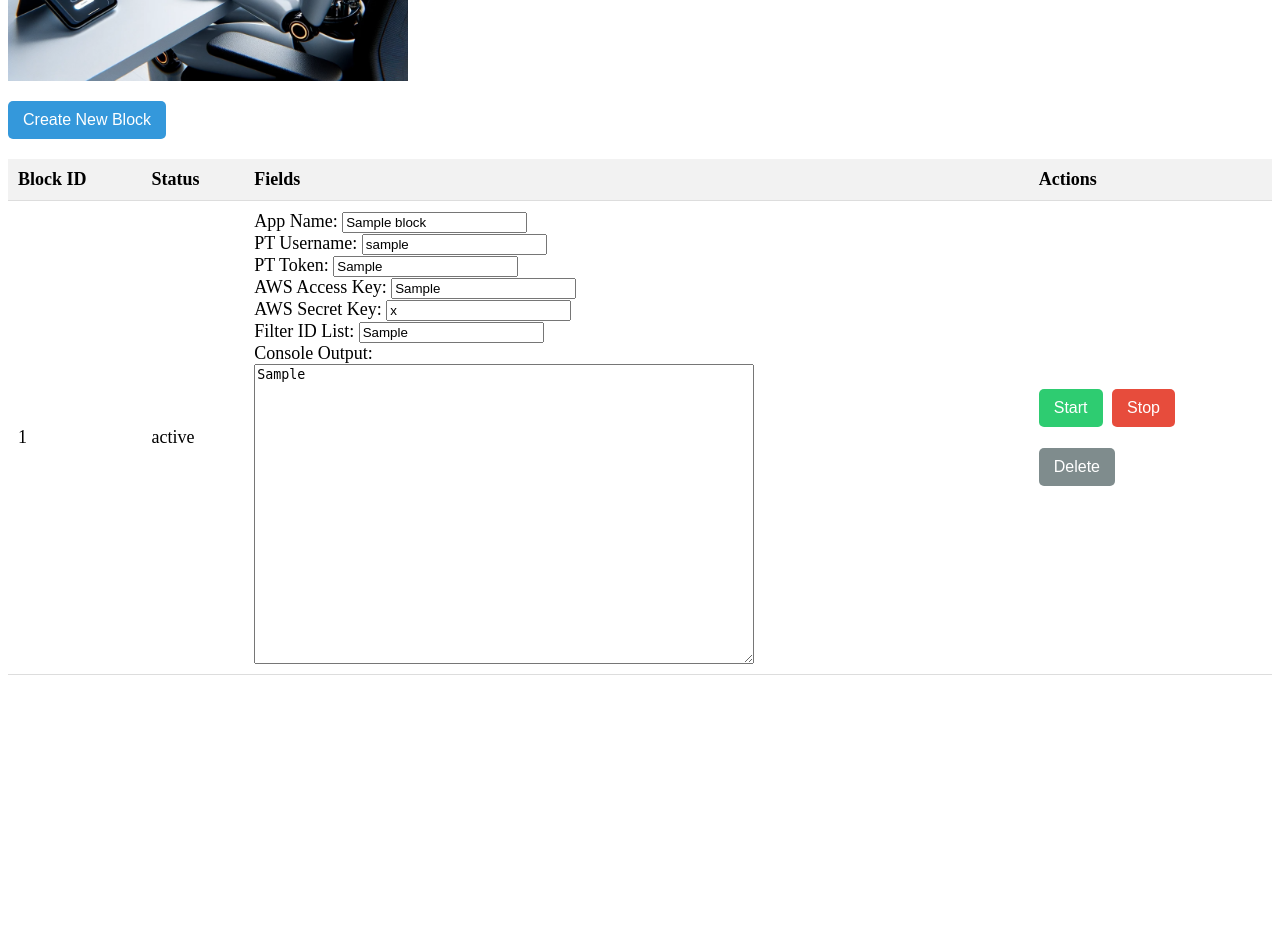
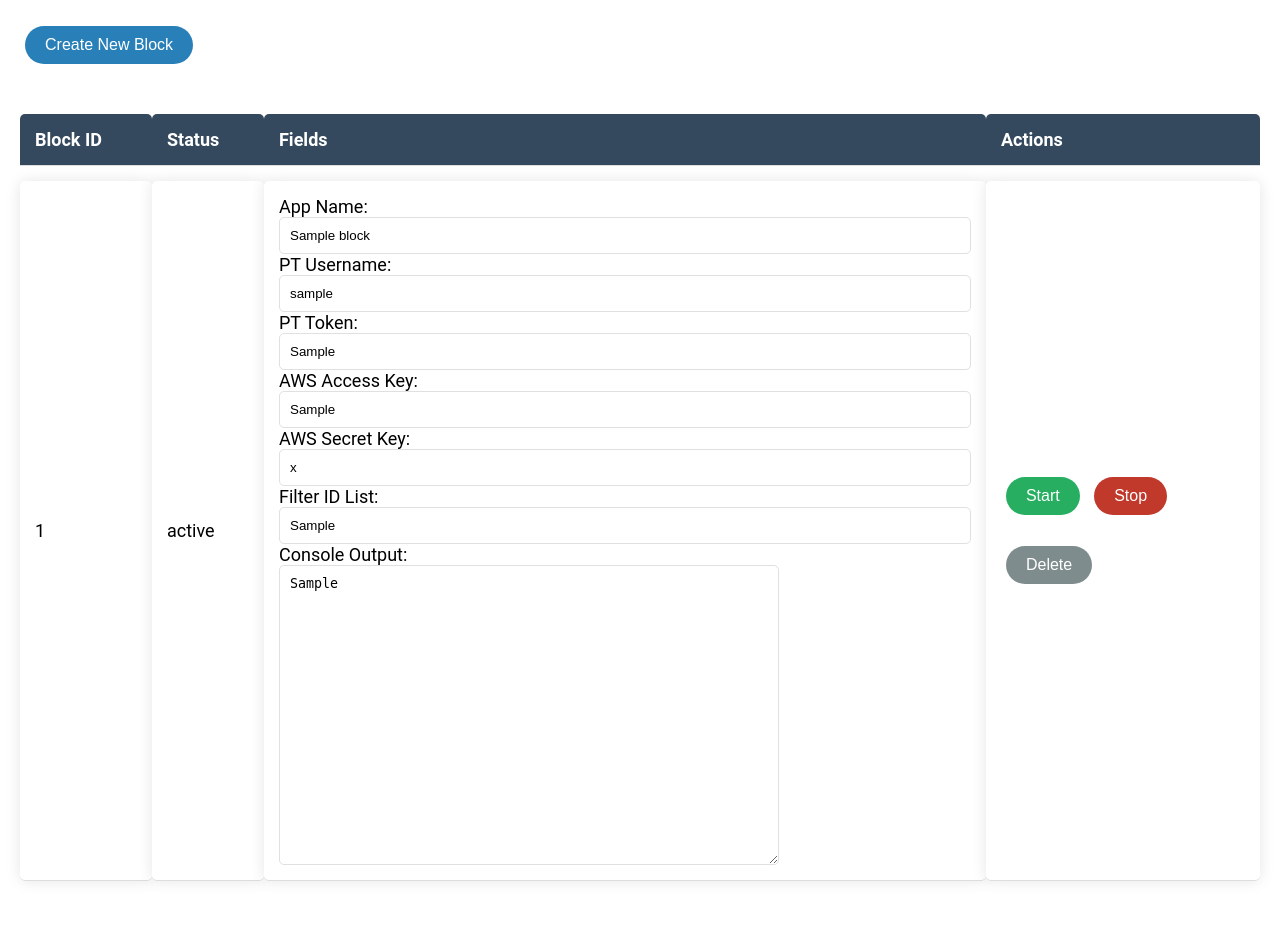
Before and after one commit to Sigalov/Automation-Hub, a Django app: page / in a window 1280 px wide. Shown: the part 339-1265 px from the top of the page. Before the commit the page ends 1014 px from the top, so only its background shows below. Run offline with Django 4.2, Linux system fonts and the light colour scheme; tables that the repository leaves empty hold one stand-in row (values such as "Sample post").

Commit message:
update style

```diff
--- a/connector/static/connector/table_styles.css
+++ b/connector/static/connector/table_styles.css
@@ -1,61 +1,83 @@
+
+/* General styles */
+body {
+    font-family: 'Roboto', sans-serif;
+    margin: 20px;
+}
+
 /* General table styling */
 table {
     width: 100%;
-    border-collapse: collapse;
-    margin: 20px 0;
+    border-collapse: separate;
+    border-spacing: 0 15px;
+    margin: 30px 0;
     font-size: 18px;
     text-align: left;
 }
 
 /* Table header styling */
-thead {
-    background-color: #f2f2f2;
+thead th {
+    background-color: #34495e;
+    color: white;
+    border-radius: 5px 5px 0 0;
 }
 
+/* Table cells */
 th, td {
-    padding: 10px;
+    padding: 15px;
     border-bottom: 1px solid #ddd;
 }
 
 /* Hover effect for table rows */
 tr:hover {
-    background-color: #f5f5f5;
+    background-color: #ecf0f1;
 }
 
 /* Alternate row colors */
-tr:nth-child(even) {
-    background-color: #f9f9f9;
+tr:nth-child(even) td {
+    background-color: #f7f9fb;
 }
 
-/* General button styling */
+tr:nth-child(odd) td {
+    background-color: #ffffff;
+}
+
+/* Adding shadow for rows */
+tr td {
+    border-radius: 5px;
+    box-shadow: 0px 0px 15px rgba(0, 0, 0, 0.1);
+}
+
+/* Button styling */
 button {
-    padding: 10px 15px;
+    padding: 10px 20px;
     border: none;
-    border-radius: 5px;
+    border-radius: 25px;
+    font-size: 16px;
+    font-weight: 500;
     cursor: pointer;
-    transition: background-color 0.3s, transform 0.2s;
-    margin-right: 5px;
-    font-size: 16px;
+    transition: background-color 0.3s, transform 0.2s, box-shadow 0.2s;
+    margin: 5px;
 }
 
 /* Hover effect for buttons */
 button:hover {
-    transform: scale(1.05);
+    box-shadow: 0px 5px 15px rgba(0, 0, 0, 0.2);
 }
 
 /* Specific button color styles */
 button#createNewBlockBtn {
-    background-color: #3498db;
+    background-color: #2980b9;
     color: white;
 }
 
 button[onclick*="startBlock"] {
-    background-color: #2ecc71;
+    background-color: #27ae60;
     color: white;
 }
 
 button[onclick*="stopBlock"] {
-    background-color: #e74c3c;
+    background-color: #c0392b;
     color: white;
 }
 
@@ -63,3 +85,57 @@ button[onclick*="deleteBlock"] {
     background-color: #7f8c8d;
     color: white;
 }
+
+/* Input styling */
+input[type="text"], textarea {
+    padding: 10px;
+    border: 1px solid #e0e0e0;
+    border-radius: 5px;
+    width: 100%;
+    box-sizing: border-box;
+    transition: border-color 0.3s;
+}
+
+input[type="text"]:focus, textarea:focus {
+    border-color: #2980b9;
+}
+
+
+/* Button hover effect */
+button:hover {
+    transform: translateY(2px);
+    box-shadow: 0px 3px 10px rgba(0, 0, 0, 0.2);
+}
+
+/* Button active (pressed) effect */
+button:active {
+    transform: translateY(4px);
+    box-shadow: none;
+}
+
+/* Spacing for labels */
+table td > div > label {
+    display: inline-block;
+    margin-bottom: 5px;
+}
+
+/* Center aligning the logo */
+.logo-container {
+    text-align: center;
+    margin-top: 20px;
+    margin-bottom: 20px;
+    background: linear-gradient(to left, white, transparent 15%, transparent 85%, white);
+    padding: 10px 0;
+}
+
+/* Adjusting the logo image dimensions for natural fit */
+.logo-container img {
+    width: 400px;
+    height: auto;
+}
+
+/* Keeping previously defined styles for the textarea */
+.console-output {
+    width: 500px;
+    height: 300px;
+}
--- a/connector/static/core/base_practitest.py
+++ b/connector/static/core/base_practitest.py
@@ -241,7 +241,8 @@ class BasePractiTest:
 
     def push_to_sqs(self, tests_to_execute, debug=True):
         if debug:
-            static_methods.write_dict_to_json_file(tests_to_execute, 'tests_to_execute.json')
+            timestamp = datetime.datetime.now().strftime('%Y-%m-%d%H%M%S')
+            static_methods.write_dict_to_json_file(tests_to_execute, f'{timestamp}_to_execute.json')
             return
         self.log('Going to push to SQS')
         sqs_pusher = SQSPusher(access_key=self.AWS_ACCESS_KEY, secret_key=self.AWS_SECRET_KEY)
--- a/templates/list_blocks.html
+++ b/templates/list_blocks.html
@@ -1,3 +1,4 @@
+
 
 
 {% load static %}
@@ -8,16 +9,6 @@
     <script src="{% static 'js/app.22210653.js' %}"></script>
 
 <style>
-    .logo-container {
-        text-align: left;
-        margin-top: 20px;
-        margin-bottom: 20px;
-    }
-
-    .logo-container img {
-        width: 400px;
-        height: auto;
-    }
     .console-output {
         width: 500px;
         height: 300px;
@@ -26,7 +17,7 @@
 </head>
 <body>
 <div class="logo-container">
-    <img src="{% static 'header.png' %}" alt="Logo">
+    <img src="{% static 'header2.png' %}" alt="Logo">
 </div>
 
 <table>
@@ -46,13 +37,13 @@
 {#            <td>{{ block.block_name }}</td>#}
             <td>{{ block.status }}</td>
             <td>
-                App Name: <input type="text" name="app_name_{{ block.id }}" value="{{ block.app_name }}"><br>
+                <div>App Name: <input type="text" name="app_name_{{ block.id }}" value="{{ block.app_name }}"><br>
                 PT Username: <input type="text" name="pt_username_{{ block.id }}" value="{{ block.pt_username }}"><br>
                 PT Token: <input type="text" name="pt_token_{{ block.id }}" value="{{ block.pt_token }}"><br>
                 AWS Access Key: <input type="text" name="aws_access_key_{{ block.id }}" value="{{ block.aws_access_key }}"><br>
                 AWS Secret Key: <input type="text" name="aws_secret_key_{{ block.id }}" value="{{ block.aws_secret_key }}"><br>
                 Filter ID List: <input type="text" name="filter_id_list_{{ block.id }}" value="{{ block.filter_id_list }}"><br>
-                Console Output: <br><textarea id="console_output_{{ block.id }}" data-block-id="{{ block.id }}" class="console-output">{{ block.console_output }}</textarea><br>
+                </div><div>Console Output: <br><textarea id="console_output_{{ block.id }}" data-block-id="{{ block.id }}" class="console-output">{{ block.console_output }}</textarea></div>
 
                 <td>
                 <button onclick="startBlock('{{ block.id }}')">Start</button>
```
